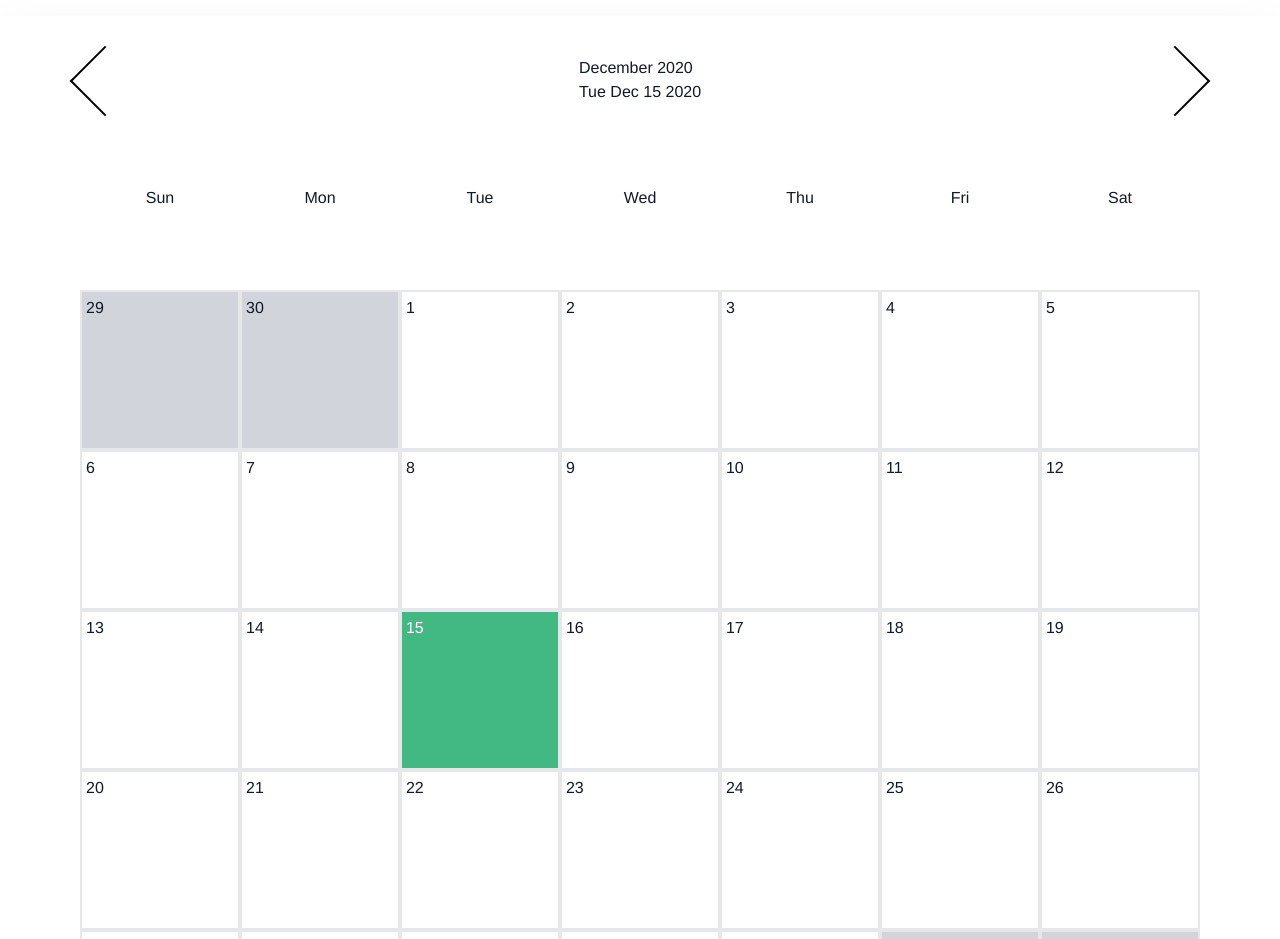
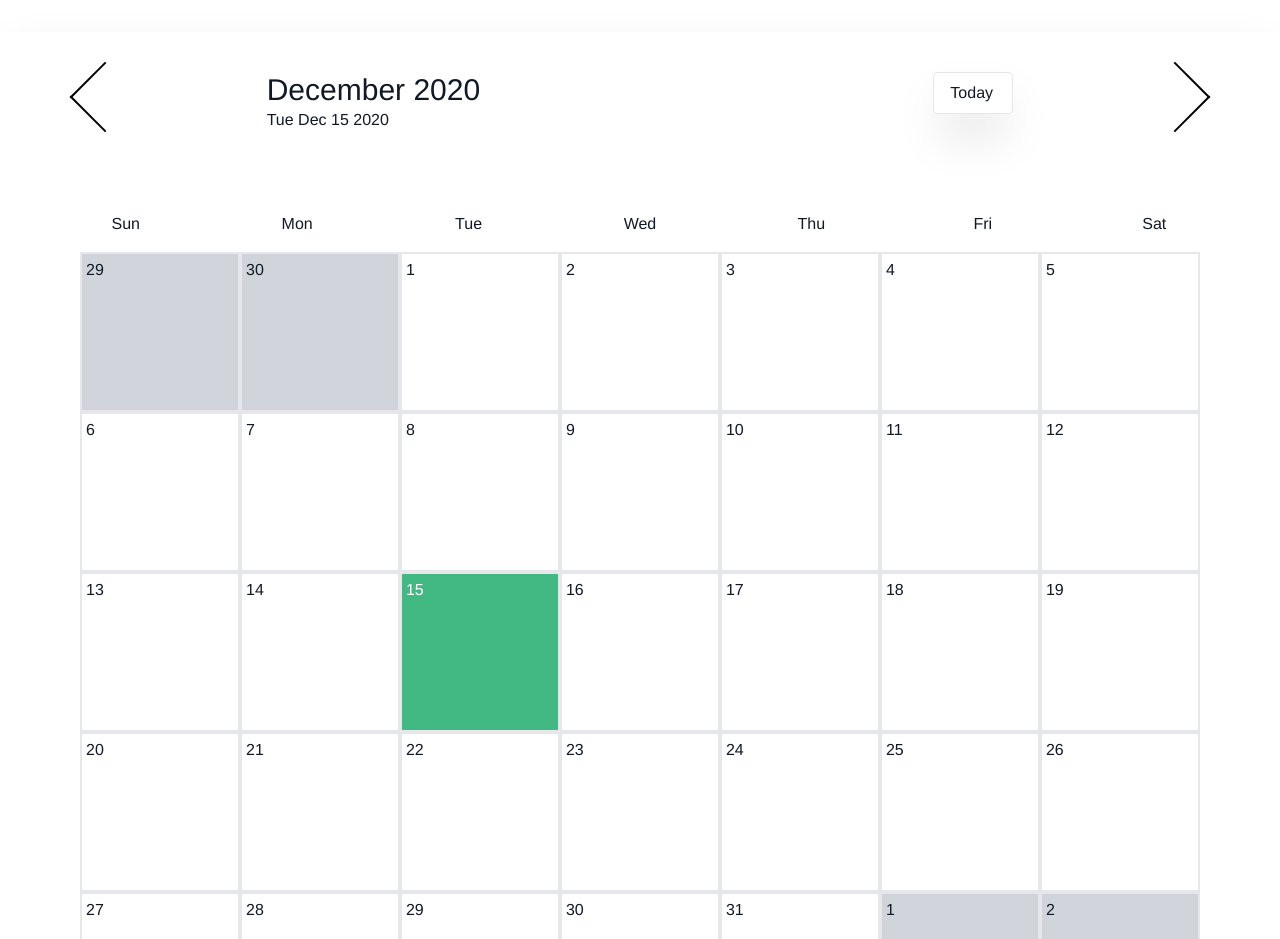
Before and after one commit to marktorrano/calendar-app, a Vue app: page / in a window 1280 px wide. Shown: the top 939 px of the page. Built offline with nearby package versions, Linux system fonts and the light colour scheme.

Commit message:
refactor

```diff
--- a/src/components/Calendar.vue
+++ b/src/components/Calendar.vue
@@ -1,25 +1,52 @@
 <template>
-    <div class="container w-full text-gray-900 mx-auto py-10 shadow-2xl mt-4">
+    <div class="container w-full text-gray-900 mx-auto py-10 shadow-2xl mt-8">
         <div class="calendar">
             <div class="calendar__month flex justify-between px-20">
-                <i class="button__prev border-solid inline-block p-2 border-black border-t-0 border-r-2 border-b-2 border-l-0 p-6 cursor-pointer"
-                   @click="previousMonth"></i>
-                <div class="calendar__date">
-                    <h1>{{months[selectedMonth]}} {{selectedYear}}</h1>
-                    <p>{{currentDate}}</p>
+                <div class="button__container">
+                    <i class="button__prev border-solid inline-block p-2 border-black border-t-0 border-r-2 border-b-2 border-l-0 p-6 cursor-pointer"
+                       @click="previousMonth"></i>
                 </div>
-                <i class="button__next -rotate-45 border-solid inline-block p-2 border-black border-t-0 border-r-2 border-b-2 border-l-0 p-6 cursor-pointer"
-                   @click="nextMonth"></i>
+                <div class="calendar__date w-8/12 flex justify-between">
+                    <div class="w-9/12">
+                        <h1 class="text-3xl">{{months[selectedMonth]}} {{selectedYear}}</h1>
+                        <p>{{currentDate}}</p>
+                    </div>
+                    <div class="w-20">
+                        <div class="px-4 py-2 shadow-2xl border rounded cursor-pointer"
+                             @click="goToCurrentMonth"
+                        >Today</div>
+                    </div>
+                </div>
+                <div class="button__container">
+                    <i class="button__next -rotate-45 border-solid inline-block p-2 border-black border-t-0 border-r-2 border-b-2 border-l-0 p-6 cursor-pointer"
+                       @click="nextMonth"></i>
+                </div>
             </div>
-            <div class="calendar__weekdays p-20 flex justify-around">
+            <div class="calendar__weekdays pt-20 px-10 pb-4 flex justify-around">
                 <div v-for="(day, index) in days" :key="index" class="w-1/7 flex justify-center">{{day}}</div>
             </div>
             <div class="calendar__days px-20 flex flex-wrap justify-start">
                 <router-link :to="{ name: 'Date Page', params: { date: data.date}}"
                              v-for="(data, index) in lastDaysOfPrevMonth"
                              :key="index"
-                             class="w-1/7 h-40 border-2 p-1 m-0 previousMonth__day bg-gray-300 calendar__day">
-                    {{data.day}}
+                             :class="{
+                                 'calendar__day--current' : currentDate === data.dateTimeString
+                             }"
+                             class="w-1/7 h-40 border-2 p-1 m-0 calendar__day bg-gray-300">
+                    <div class="calendar__dayLabel">{{data.day}}</div>
+                    <div class="calendar_events flex flex-wrap overflow-hidden">
+                        <div class="calendar_event rounded w-4/12 flex justify-center align-middle m-2 shadow-lg"
+                             :class="{
+                                    'bg-purple-400': eventType === 'Meeting',
+                                    'bg-yellow-500': eventType === 'Appointment',
+                                    'bg-blue-400': eventType === 'Task',
+                                 }"
+                             v-for="(eventType, idx) in eventTypes" :key="idx">
+                             <span v-if="getEventCountByType(events, eventType, data.date)"
+                                   class="text-white font-bold text-sm p-1"
+                             >{{getEventCountByType(events, eventType, data.date)}}</span>
+                        </div>
+                    </div>
                 </router-link>
                 <router-link :to="{ name: 'Date Page', params: { date: data.date}}"
                              v-for="(data, index) in currentMonthDays"
@@ -28,13 +55,42 @@
                                  'calendar__day--current' : currentDate === data.dateTimeString
                              }"
                              class="w-1/7 h-40 border-2 p-1 m-0 calendar__day">
-                    {{data.day}}
+                    <div class="calendar__dayLabel">{{data.day}}</div>
+                    <div class="calendar_events flex flex-wrap overflow-hidden">
+                        <div class="calendar_event w-4/12 flex justify-center align-middle m-2"
+                             v-for="(eventType, idx) in eventTypes" :key="idx">
+                             <span v-if="getEventCountByType(events, eventType, data.date)"
+                                   class="text-white font-bold text-sm p-1 w-full text-center rounded shadow-lg"
+                                   :class="{
+                                    'bg-purple-400': eventType === 'Meeting',
+                                    'bg-yellow-500': eventType === 'Appointment',
+                                    'bg-blue-400': eventType === 'Task',
+                                 }"
+                             >{{getEventCountByType(events, eventType, data.date)}}</span>
+                        </div>
+                    </div>
                 </router-link>
                 <router-link :to="{ name: 'Date Page', params: { date: data.date}}"
                              v-for="(data, index) in firstDaysOfNextMonth"
                              :key="index"
-                             class="w-1/7 h-40 border-2 p-1 m-0 nextMonth__day bg-gray-300 calendar__day">
-                    {{data.day}}
+                             :class="{
+                                 'calendar__day--current' : currentDate === data.dateTimeString
+                             }"
+                             class="w-1/7 h-40 border-2 p-1 m-0 calendar__day bg-gray-300">
+                    <div class="calendar__dayLabel">{{data.day}}</div>
+                    <div class="calendar_events flex flex-wrap overflow-hidden">
+                        <div class="calendar_event rounded w-4/12 flex justify-center align-middle m-2 shadow-lg"
+                             :class="{
+                                    'bg-purple-400': eventType === 'Meeting',
+                                    'bg-yellow-500': eventType === 'Appointment',
+                                    'bg-blue-400': eventType === 'Task',
+                                 }"
+                             v-for="(eventType, idx) in eventTypes" :key="idx">
+                             <span v-if="getEventCountByType(events, eventType, data.date)"
+                                   class="text-white font-bold text-sm p-1"
+                             >{{getEventCountByType(events, eventType, data.date)}}</span>
+                        </div>
+                    </div>
                 </router-link>
             </div>
         </div>
@@ -43,10 +99,35 @@
 
 <script>
     import useDates from '../use/dates';
+    import {mapGetters, useStore} from 'vuex'
 
     export default {
+        computed: {
+            ...mapGetters(['events'])
+        },
         setup() {
+            window.store = useStore();
+            const getEventCountByType = (events, type, date) => {
+                const list = [];
+                events.forEach(function(evt) {
+                    if (evt.eventType === type && evt.eventDate === date) {
+                        list.push(evt);
+                    }
+                });
+                return list.length;
+            };
+            const eventsByDate = (events, date) => {
+                const list = [];
+                events.forEach(function(evt) {
+                   if (evt.eventDate === date) {
+                       list.push(evt);
+                   }
+                });
+                return list;
+            };
+
             const {
+                lastDays,
                 previousMonth,
                 nextMonth,
                 selectedMonth,
@@ -55,8 +136,10 @@
                 lastDaysOfPrevMonth,
                 currentMonthDays,
                 firstDaysOfNextMonth,
+                goToCurrentMonth
             } = useDates();
             return {
+                lastDays,
                 previousMonth,
                 nextMonth,
                 selectedMonth,
@@ -65,6 +148,9 @@
                 lastDaysOfPrevMonth,
                 currentMonthDays,
                 firstDaysOfNextMonth,
+                eventsByDate,
+                getEventCountByType,
+                goToCurrentMonth
             };
         },
         props: {
@@ -96,6 +182,14 @@
                     "Fri",
                     "Sat",
                 ]
+            },
+            eventTypes: {
+                type: Array,
+                default: () => [
+                    "Meeting",
+                    "Appointment",
+                    "Task",
+                ]
             }
         },
     }
--- a/src/components/Dialog.vue
+++ b/src/components/Dialog.vue
@@ -6,7 +6,7 @@
                     <div class="modal-header p-5 bg-gray-600 text-gray-900 rounded-t">
                         <h5 class="text-white text-2xl uppercase">{{title}}</h5>
                     </div>
-                    <div class="dialog__body p-5 h-full overflow-y-auto">
+                    <div class="dialog__body p-5 overflow-y-auto">
                         <slot></slot>
                     </div>
                     <div class="modal-footer py-3 px-5 border0-t text-right">
--- a/src/router/index.js
+++ b/src/router/index.js
@@ -13,11 +13,11 @@ const routes = [
     props: true,
     component: () => import(/* webpackChunkName: "datePage" */ '../views/DatePage.vue')
   }
-]
+];
 
 const router = createRouter({
   history: createWebHistory(process.env.BASE_URL),
   routes
-})
+});
 
 export default router
--- a/src/store/index.js
+++ b/src/store/index.js
@@ -17,10 +17,7 @@ const store =  createStore({
             state.currentEvents = state.events.filter( event => event.eventDate === payload.date);
         },
         removeEvent(state, payload) {
-            const index = state.events.findIndex( event => event.uuid === payload.uuid);
-            if (index) {
-                state.events.splice(index, 1);
-            }
+            state.events = state.events.filter( event => event.uuid != payload.uuid);
         },
     },
     actions: {},
--- a/src/use/dates.js
+++ b/src/use/dates.js
@@ -32,8 +32,10 @@ export default function useEventSpace() {
         return new Date(date.value.getFullYear(), date.value.getMonth() + 1, 0).getDay();
     });
 
-    const lastDays = computed(() => {
-        return 14 - lastDayIndex.value - 1
+    const nextDays = computed(() => {
+        const numOfDays = 32 - new Date(date.value.getFullYear(), date.value.getMonth(), 32).getDate();
+        const additionalCells =  (firstDayIndex.value < lastDayIndex.value || numOfDays <= 29) ? 14 : 7;
+        return additionalCells - lastDayIndex.value - 1
     });
 
     const lastDaysOfPrevMonth = computed(() => {
@@ -54,8 +56,8 @@ export default function useEventSpace() {
 
     const currentMonthDays = computed(() => {
         let days = [];
-        for (let day = 0; monthDays.value >= day; day++) {
-            const dayResult = day + 1;
+        for (let day = 1; day <= lastDay.value; day++) {
+            const dayResult = day;
             const dateTime = new Date(selectedYear.value, selectedMonth.value, dayResult);
             const obj = {
                 day: dayResult,
@@ -70,7 +72,7 @@ export default function useEventSpace() {
 
     const firstDaysOfNextMonth = computed(() => {
         let days = [];
-        for (let day = 1; day <= lastDays.value; day++) {
+        for (let day = 1; day <= nextDays.value; day++) {
             const month = selectedMonth.value + 1;
             const dateTime = new Date(selectedYear.value, month , day);
             const obj = {
@@ -94,6 +96,10 @@ export default function useEventSpace() {
         date.value = new Date(date.value.setMonth(nextMonth));
     };
 
+    const goToCurrentMonth = function() {
+        date.value = new Date();
+    };
+
     return {
         nextMonth,
         previousMonth,
@@ -101,13 +107,13 @@ export default function useEventSpace() {
         prevLastDayOfPrevMonth,
         firstDayIndex,
         lastDayIndex,
-        lastDays,
         selectedMonth,
         selectedYear,
         currentDate,
         monthDays,
         lastDaysOfPrevMonth,
         firstDaysOfNextMonth,
-        currentMonthDays
+        currentMonthDays,
+        goToCurrentMonth
     };
 }
--- a/tailwind.config.js
+++ b/tailwind.config.js
@@ -8,6 +8,9 @@ module.exports = {
             },
             borderWidth: {
                 '1': '1px'
+            },
+            borderRadius: {
+                '50': '50%'
             },
             top: {
                 '2': '8px',
```
Also changed, not shown: src/views/DatePage.vue (+7 -4 lines), src/store/actions.js (deleted), src/store/getters.js (deleted), src/store/mutations.js (deleted).
